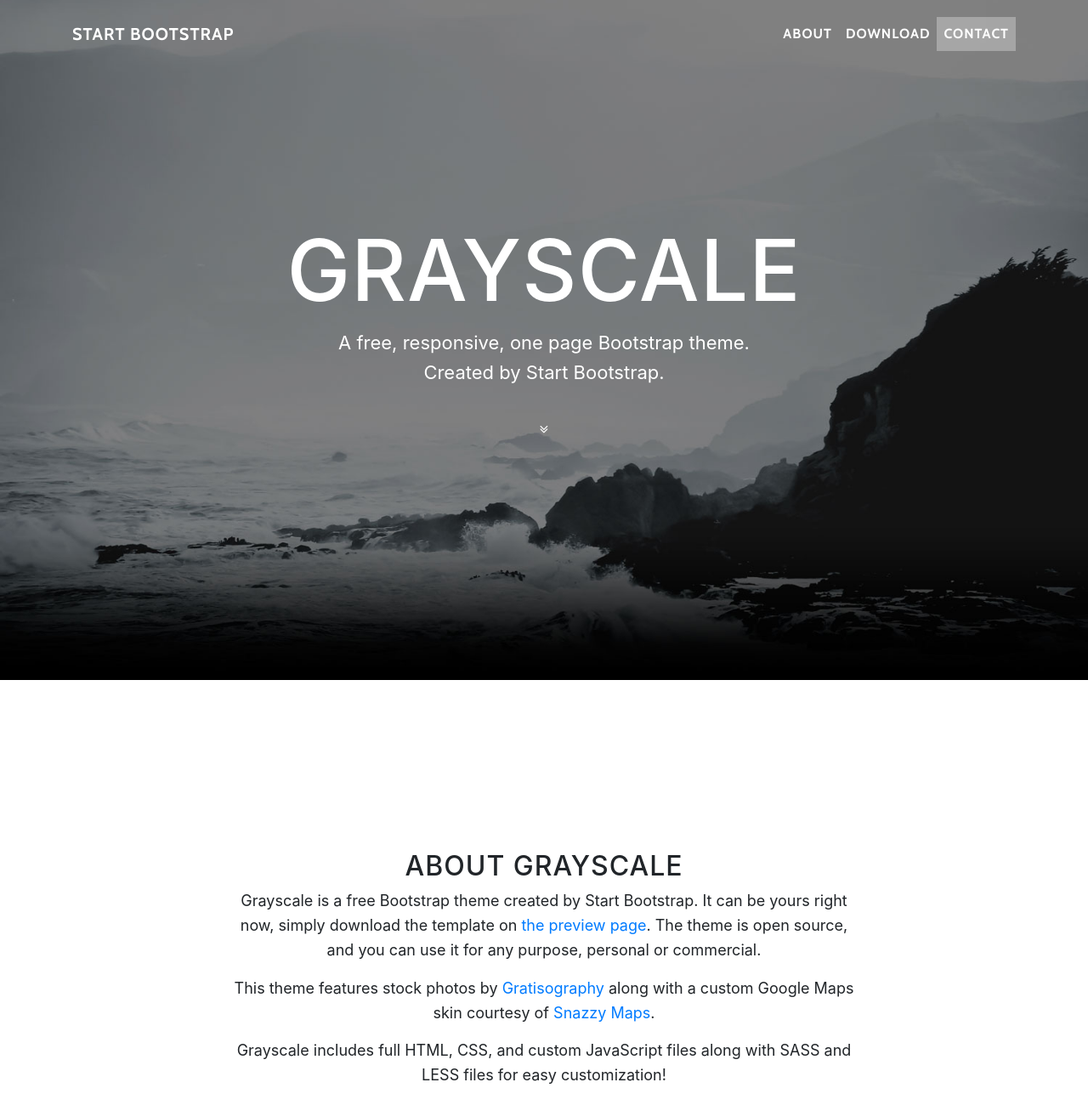
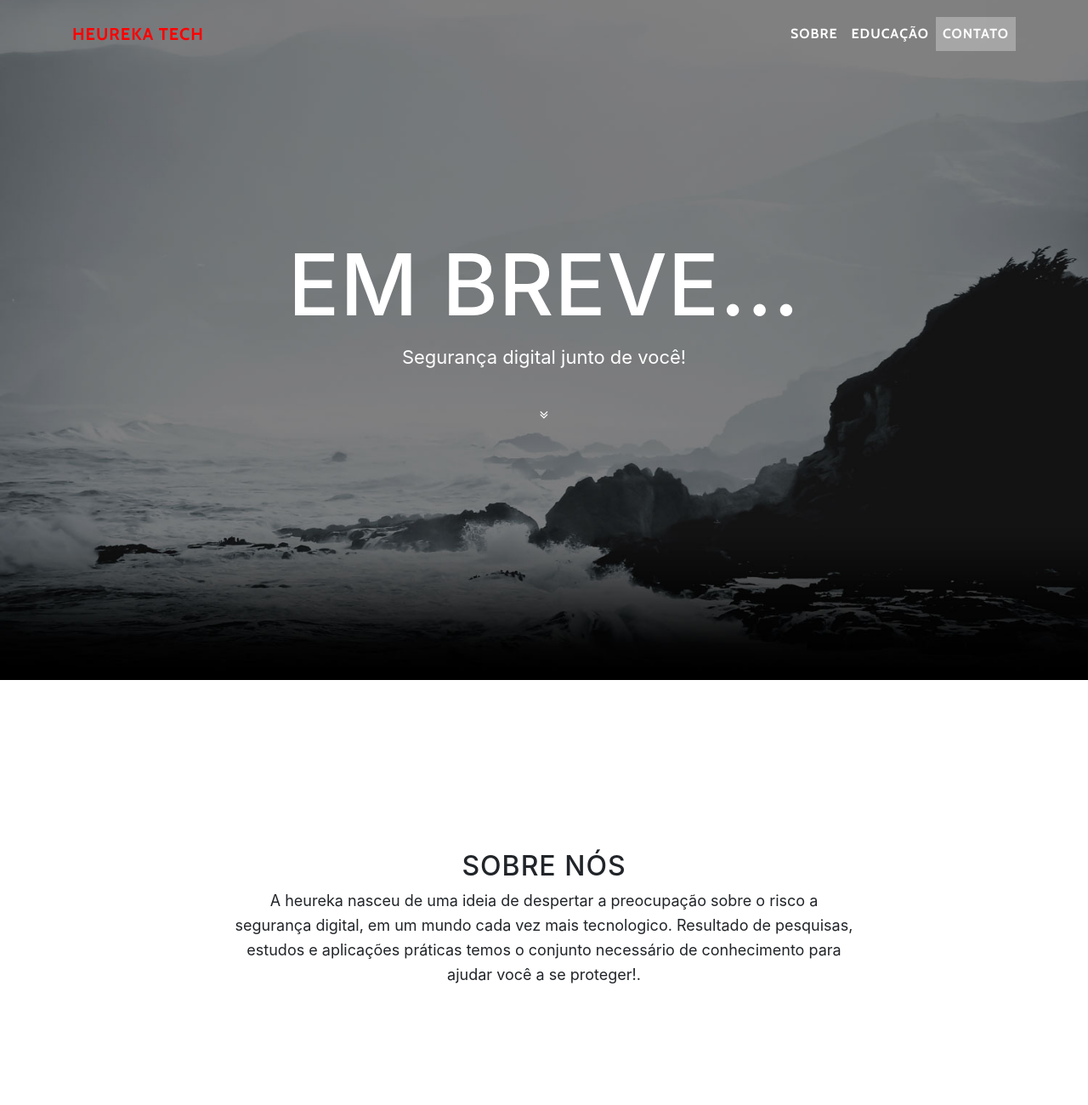
Before and after one commit to heurekatech/heurekatech.github.io, a website with bundled scripts: page index.html in a window 1280 px wide. Shown: the top 1300 px of the page at 85% size. Built offline with nearby package versions, Linux system fonts and the light colour scheme.

Commit message:
update information

```diff
--- a/index.html
+++ b/index.html
@@ -1,14 +1,14 @@
 <!DOCTYPE html>
-<html lang="en">
+<html lang="pt">
 
   <head>
 
-    <meta charset="utf-8">
+    <meta charset="ISO-8859-1">
     <meta name="viewport" content="width=device-width, initial-scale=1, shrink-to-fit=no">
     <meta name="description" content="">
     <meta name="author" content="">
 
-    <title>Grayscale - Start Bootstrap Theme</title>
+    <title>Heureka.tech</title>
 
     <!-- Bootstrap core CSS -->
     <link href="vendor/bootstrap/css/bootstrap.min.css" rel="stylesheet">
@@ -28,7 +28,7 @@
     <!-- Navigation -->
     <nav class="navbar navbar-expand-lg navbar-light fixed-top" id="mainNav">
       <div class="container">
-        <a class="navbar-brand js-scroll-trigger" href="#page-top">Start Bootstrap</a>
+        <a class="navbar-brand js-scroll-trigger" href="#page-top" style="color:red">heureka tech</a>
         <button class="navbar-toggler navbar-toggler-right" type="button" data-toggle="collapse" data-target="#navbarResponsive" aria-controls="navbarResponsive" aria-expanded="false" aria-label="Toggle navigation">
           Menu
           <i class="fa fa-bars"></i>
@@ -36,13 +36,13 @@
         <div class="collapse navbar-collapse" id="navbarResponsive">
           <ul class="navbar-nav ml-auto">
             <li class="nav-item">
-              <a class="nav-link js-scroll-trigger" href="#about">About</a>
+              <a class="nav-link js-scroll-trigger" href="#about">Sobre</a>
             </li>
             <li class="nav-item">
-              <a class="nav-link js-scroll-trigger" href="#download">Download</a>
+              <a class="nav-link js-scroll-trigger" href="#educacao">Educa&ccedil;&atilde;o</a>
             </li>
             <li class="nav-item">
-              <a class="nav-link js-scroll-trigger" href="#contact">Contact</a>
+              <a class="nav-link js-scroll-trigger" href="#contact">Contato</a>
             </li>
           </ul>
         </div>
@@ -55,9 +55,8 @@
         <div class="container">
           <div class="row">
             <div class="col-lg-8 mx-auto">
-              <h1 class="brand-heading">Grayscale</h1>
-              <p class="intro-text">A free, responsive, one page Bootstrap theme.
-                <br>Created by Start Bootstrap.</p>
+              <h1 class="brand-heading">Em breve...</h1>
+              <p class="intro-text">Seguran&ccedil;a digital junto de voc&ecirc;!</p>
               <a href="#about" class="btn btn-circle js-scroll-trigger">
                 <i class="fa fa-angle-double-down animated"></i>
               </a>
@@ -72,26 +71,20 @@
       <div class="container">
         <div class="row">
           <div class="col-lg-8 mx-auto">
-            <h2>About Grayscale</h2>
-            <p>Grayscale is a free Bootstrap theme created by Start Bootstrap. It can be yours right now, simply download the template on
-              <a href="http://startbootstrap.com/template-overviews/grayscale/">the preview page</a>. The theme is open source, and you can use it for any purpose, personal or commercial.</p>
-            <p>This theme features stock photos by
-              <a href="http://gratisography.com/">Gratisography</a>
-              along with a custom Google Maps skin courtesy of
-              <a href="http://snazzymaps.com/">Snazzy Maps</a>.</p>
-            <p>Grayscale includes full HTML, CSS, and custom JavaScript files along with SASS and LESS files for easy customization!</p>
-          </div>
+            <h2>Sobre n&Oacute;s</h2>
+            <p>A heureka nasceu de uma ideia de despertar a preocupa&ccedil;&atilde;o sobre o risco a seguran&ccedil;a digital, em um mundo cada vez mais tecnologico.
+              <!--a href="http://startbootstrap.com/template-overviews/grayscale/">the preview page</a--> Resultado de pesquisas, estudos e aplica&ccedil;&otilde;es pr&aacute;ticas temos o conjunto necess&aacute;rio de conhecimento para ajudar voc&ecirc; a se proteger!.</p>
         </div>
       </div>
     </section>
 
     <!-- Download Section -->
-    <section id="download" class="download-section content-section text-center">
+    <section id="educacao" class="download-section content-section text-center">
       <div class="container">
         <div class="col-lg-8 mx-auto">
-          <h2>Download Grayscale</h2>
-          <p>You can download Grayscale for free on the preview page at Start Bootstrap.</p>
-          <a href="http://startbootstrap.com/template-overviews/grayscale/" class="btn btn-default btn-lg">Visit Download Page</a>
+          <h2>Educa&ccedil;&atilde;o</h2>
+          <p>N&oacute;s trazemos para voc&ecirc; e seus colaboradores as principais amea&ccedil;as e conscientiza&ccedil;&atilde;o de como se proteger</p>
+          <!--a href="http://startbootstrap.com/template-overviews/grayscale/" class="btn btn-default btn-lg">Visit Download Page</a-->
         </div>
       </div>
     </section>
@@ -101,8 +94,8 @@
       <div class="container">
         <div class="row">
           <div class="col-lg-8 mx-auto">
-            <h2>Contact Start Bootstrap</h2>
-            <p>Feel free to leave us a comment on the
+            <h2>Entre em contato</h2>
+            <p>deixe-nos te ajudar a encontrar o caminho mais seguro
               <a href="http://startbootstrap.com/template-overviews/grayscale/">Grayscale template overview page</a>
               on Start Bootstrap to give some feedback about this theme!</p>
             <ul class="list-inline banner-social-buttons">
@@ -136,7 +129,7 @@
     <!-- Footer -->
     <footer>
       <div class="container text-center">
-        <p>Copyright &copy; Your Website 2018</p>
+        <p>Copyright &copy; Heureka tech 2018</p>
       </div>
     </footer>
 
@@ -148,7 +141,7 @@
     <script src="vendor/jquery-easing/jquery.easing.min.js"></script>
 
     <!-- Google Maps API Key - Use your own API key to enable the map feature. More information on the Google Maps API can be found at https://developers.google.com/maps/ -->
-    <script src="https://maps.googleapis.com/maps/api/js?key=AIzaSyCRngKslUGJTlibkQ3FkfTxj3Xss1UlZDA&sensor=false"></script>
+    <!--script src="https://maps.googleapis.com/maps/api/js?key=AIzaSyCRngKslUGJTlibkQ3FkfTxj3Xss1UlZDA&sensor=false"></script-->
 
     <!-- Custom scripts for this template -->
     <script src="js/grayscale.min.js"></script>
```
